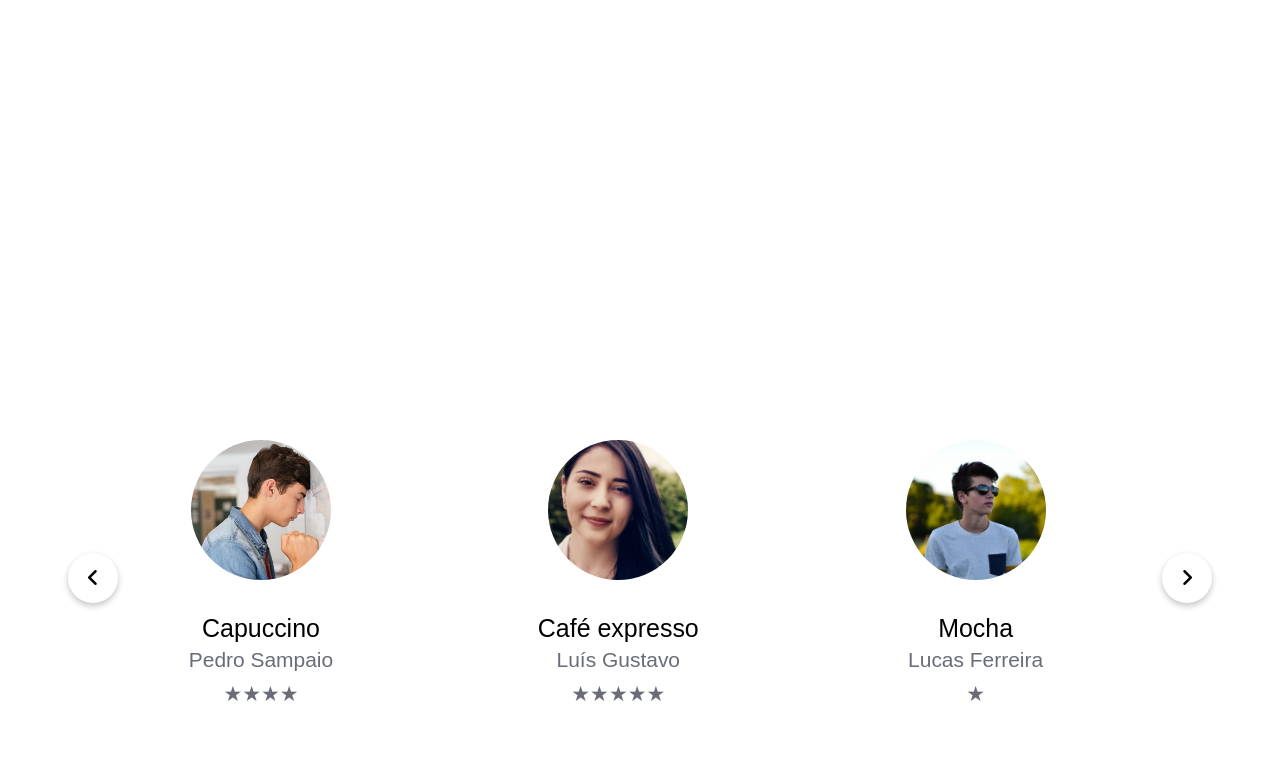
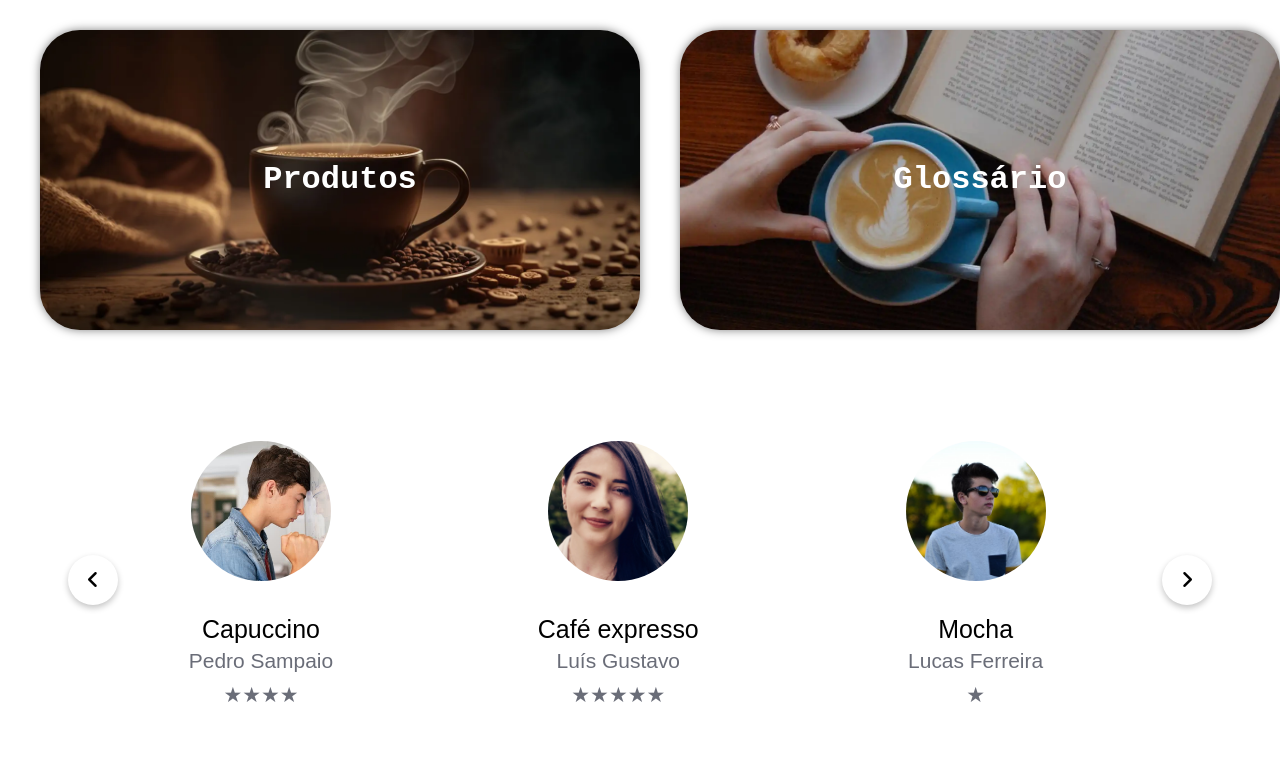
Before and after one commit to seconds4decay/EasyCoffee, a Django app: page / in a window 1280 px wide. Shown: the part 154-928 px from the top of the page. Before the commit the page ends 855 px from the top, so only its background shows below. Run offline with Django 5.2, Linux system fonts and the light colour scheme; parts of the project's set-up code (start-up, migrations or seed data) failed here and were passed over; some libraries are stand-ins or nearby versions.

Commit message:
Css da home

```diff
--- a/app/static/home.css
+++ b/app/static/home.css
@@ -44,7 +44,7 @@ a {
   width: 100%;
   position: relative;
   margin: auto;
-  margin-top: 400px;
+  margin-top: 50px;
 }
 .wrapper i {
   top: 50%;
@@ -158,3 +158,40 @@ a {
 .star.active {
     color: gold;
 }
+.square-main{
+    display: flex;
+    align-items: center;
+    flex-wrap: wrap;
+    justify-content: center;
+}
+.square{
+    background-color: rgb(90, 90, 90);
+    width: 600px;
+    height: 300px;
+    margin-left: 40px;
+    border-radius: 40px;
+    text-align: center;
+    display: flex;
+    align-items: center;
+    justify-content: center;
+    color: white;
+    font-family: 'Courier New', Courier, monospace;
+    transition: transform 0.3s ease;
+    box-shadow: 0 0 10px rgba(0, 0, 0, 0.5);
+    cursor: pointer;
+    margin-top: 30px;
+}
+.square:hover {
+    transform: scale(1.05);
+    box-shadow: 0 0 20px rgba(0, 0, 0, 0.7);
+}
+.square1 {
+    background-image: url('/static/cafe.webp');
+    background-size: cover; /* Redimensiona a imagem para cobrir completamente o elemento */
+    background-position: center;
+}
+.square2 {
+    background-image: url('/static/glossario.webp');
+    background-size: cover; /* Redimensiona a imagem para cobrir completamente o elemento */
+    background-position: center;
+}
--- a/app/templates/pages/home.html
+++ b/app/templates/pages/home.html
@@ -10,6 +10,10 @@
 <body>
     {% include "pages\header.html" %}
 
+    <div class="square-main">
+    <h1 class="square square1">Produtos</h1>
+    <h1 class="square square2">Glossário</h1>
+    </div>
     <div class="wrapper">
         <i id="left" class="fa-solid fa-angle-left"></i>
         <ul class="carousel">
```
Also changed, not shown: app/static/cafe.webp (added), app/static/glossario.webp (added).
